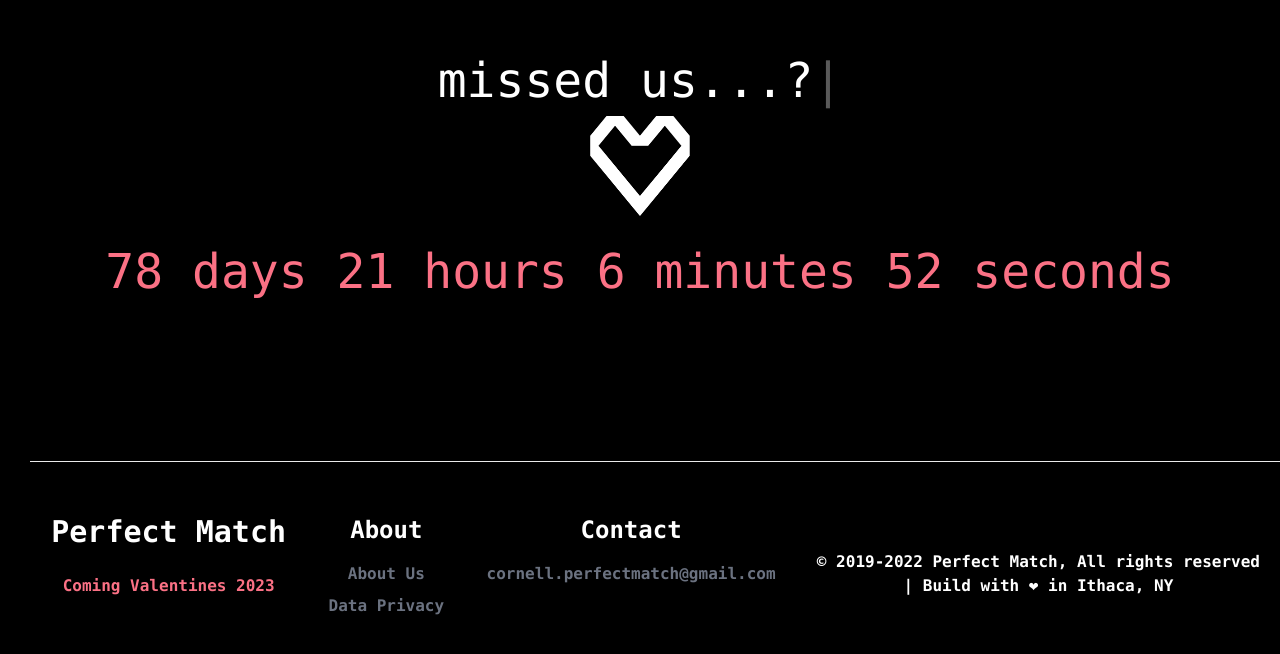
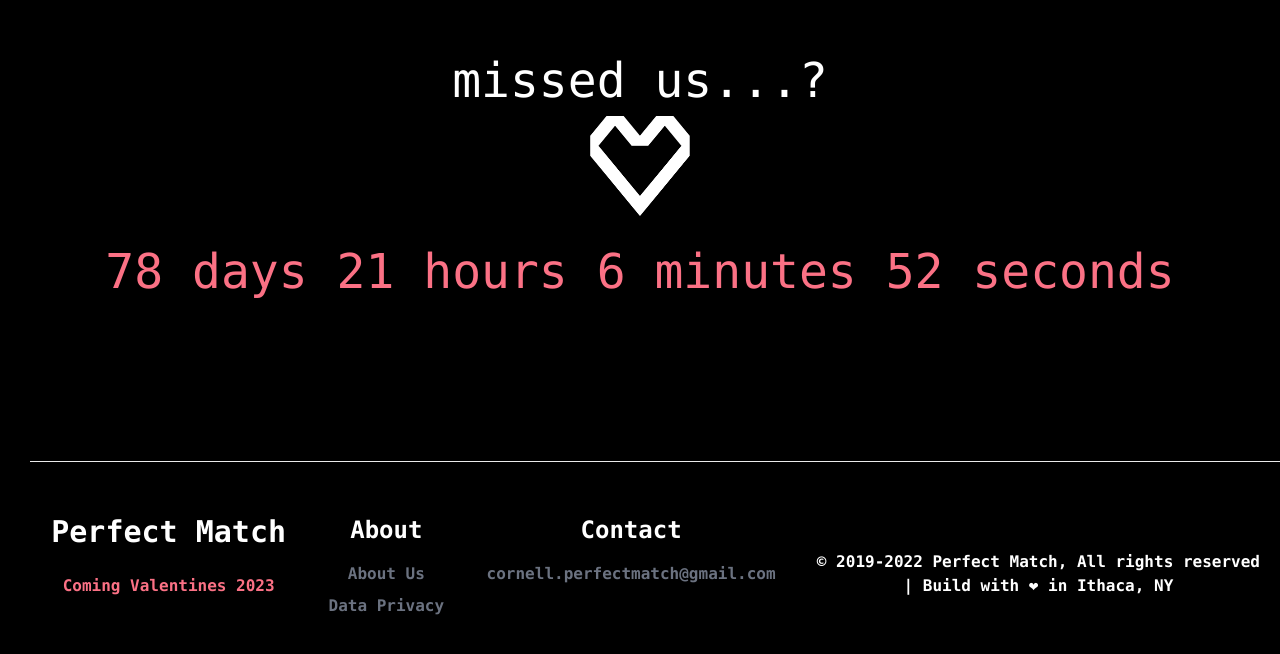
Before and after one commit to Perfect-Match-Org/perfect-match-web, a Next.js app: page / in a window 1280 px wide. Shown: the part 114-768 px from the top of the page. Built offline with nearby package versions, Linux system fonts and the light colour scheme.

Commit message:
I hate yarn

```diff
--- a/pages/index.tsx
+++ b/pages/index.tsx
@@ -7,7 +7,7 @@ import styles from "../styles/Home.module.css";
 import Countdown, { calcTimeDelta, formatTimeDelta } from 'react-countdown';
 import logo from '../public/logo2.png'
 import { useEffect, useState } from 'react'
-import Typed from 'react-typed'
+
 import Footer from "../components/footer";
 
 const renderer = ({ days, hours, minutes, seconds, completed }: any) => {
@@ -63,11 +63,12 @@ const Home: NextPage = () => {
       <main>
         <div className={styles.landingtext}>
           <h1>
-            <Typed
+            missed us...?
+            {/* <Typed
 
               typeSpeed={300}
               strings={['missed us...?',]}
-            />
+            /> */}
           </h1>
 
           <Image src={logo} width={100} height={100} />
```
